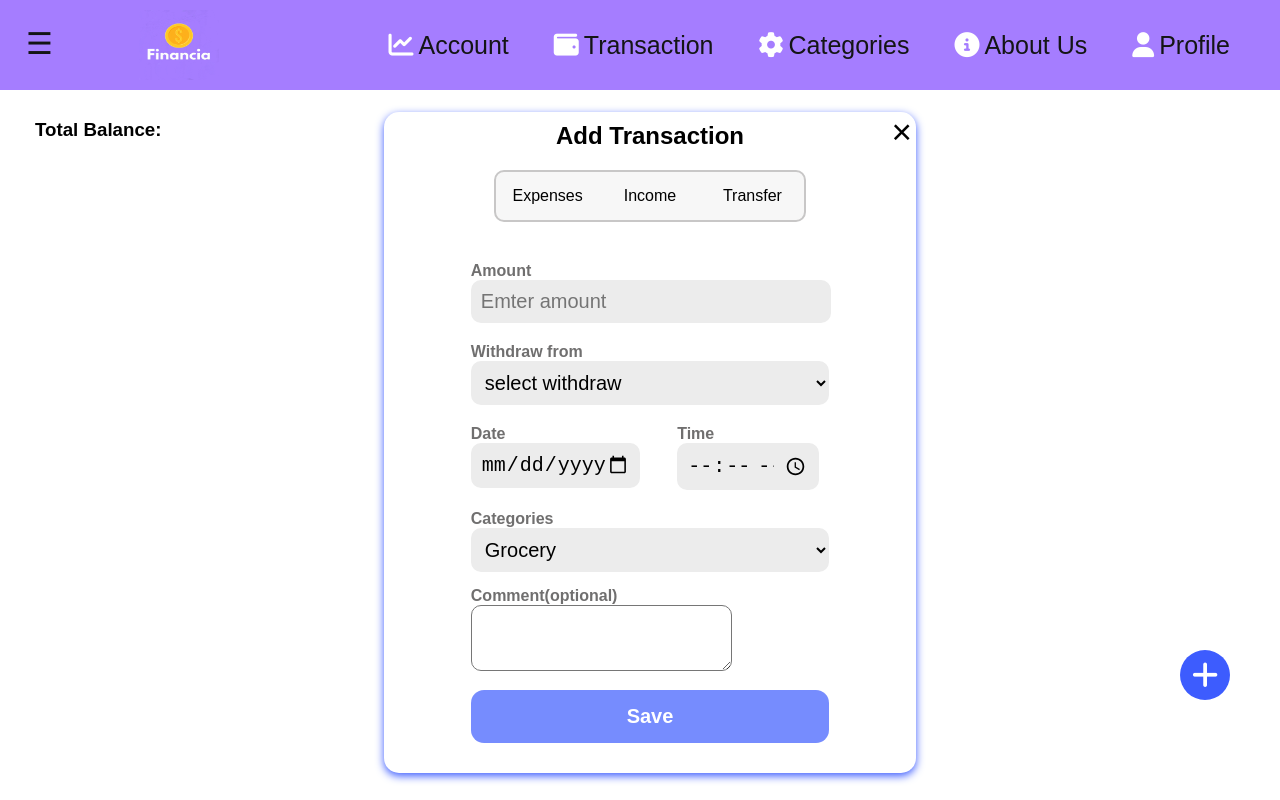
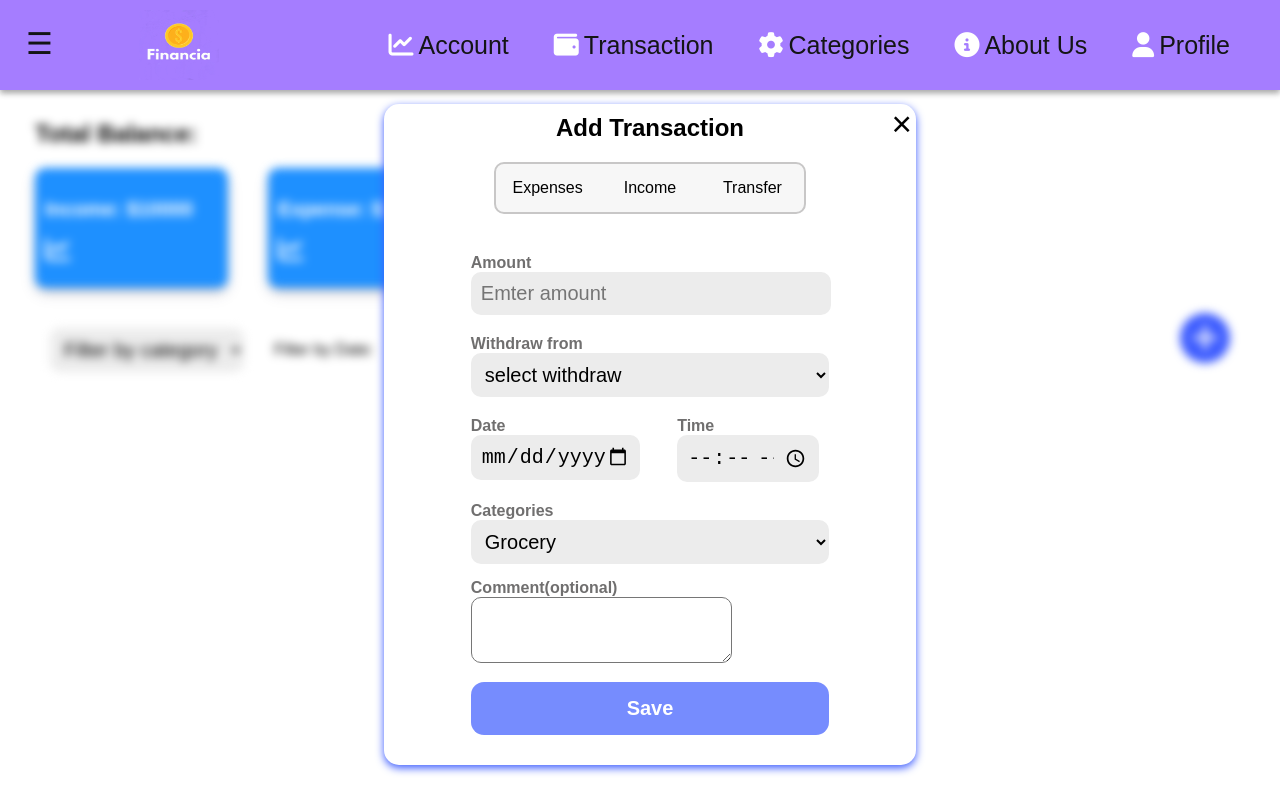
Before and after one commit to mohnish201/Financia, a plain HTML site: page frontend/Transaction part/transaction.html in a window 1280 px wide. Both pictures are taken after a click on the button 1205 px from the left and 675 px from the top of the page. Drawn offline with Linux system fonts and the light colour scheme; no server answers.

Commit message:
Added css in transaction display page

```diff
--- a/frontend/Transaction part/transaction.css
+++ b/frontend/Transaction part/transaction.css
@@ -99,9 +99,10 @@ body {
     box-shadow: #3d5cfe 0px 3px 8px;
     position: absolute;
     left: 30%;
-    top: 14%;
+    top: 13%;
     background-color: white;
     display: none;
+    position: fixed;
  }
  /* #Transactions_container{
   margin: auto;
@@ -231,6 +232,7 @@ body {
     border: none;
     cursor: pointer;
     color: white;
+    position: fixed;
 
   }
 
@@ -245,6 +247,8 @@ body {
     height: 70px;
     transition: height 0.5s, width 0.5s;
   }
+
+
   :root{
     --color-primary: #3d5cfe;
     --color-white: #ffffff;
@@ -261,8 +265,13 @@ body {
             color: var(--color-black);
             display: flex;
             align-items: center;
-           justify-content: space-between;
+            justify-content: space-between;
             padding: 10px;
+            box-shadow: rgba(0, 0, 0, 0.16) 0px 3px 6px, rgba(0, 0, 0, 0.23) 0px 3px 6px;
+            /* width: 100%;
+            margin: 0;
+            padding: 0;
+            position: fixed; */
 
         }
 
@@ -313,6 +322,7 @@ body {
   overflow-x: hidden;
   transition: 0.5s;
   padding-top: 60px;
+  box-shadow: rgba(0, 0, 0, 0.16) 0px 3px 6px, rgba(0, 0, 0, 0.23) 0px 3px 6px;
 }
 
 .sidenav a {
@@ -392,22 +402,29 @@ top: 40%;
   padding: 20px;
   display: flex;
   flex-direction: column;
-  gap: 10px;
+  gap: 20px;
 
 }
+/* #Transactions_container:nth-child(odd){
+  background-color: rgb(198, 246, 127);;
+} */
+
 
 .card{
   width: 80%;
-  border: 2px solid black;
   display: flex;
+  border: 1px solid dodgerblue;
   gap: 20px;
   font-size: 20px;
   box-sizing: border-box;
   align-items: center;
   padding: 5px;
   border-radius: 15px;
-  background-color: rgb(198, 246, 127);
+  background-color: white;
   justify-content: space-evenly;
+  box-shadow: rgba(46, 120, 240, 0.4) 0px 5px, rgba(115, 129, 200, 0.3) 0px 10px, rgba(46, 137, 240, 0.2) 0px 15px, rgba(69, 46, 240, 0.1) 0px 20px, rgba(46, 107, 240, 0.05) 0px 25px;
+  /* box-shadow: rgba(50, 50, 93, 0.25) 0px 6px 12px -2px, rgba(0, 0, 0, 0.3) 0px 3px 7px -3px; */
+  /* color: white; */
 }
  .iconDiv{
   width: 50px;
@@ -433,12 +450,51 @@ top: 40%;
  }
  .amount{
   font-weight: bold;
+  color: red;
  }
  .withdraw_from{
   grid-area: 5;
  }
 
+ #income_expenses{
+  display: flex;
+  gap: 40px;
 
+ }
+
+ #income, #expense{
+  width: 14%;
+  height: 100px;
+  background-color: dodgerblue;
+  border-radius: 10px;
+  /* box-sizing: border-box; */
+  padding: 10px;
+  font-size: 17px;
+  color: white;
+  box-shadow: rgba(50, 50, 93, 0.25) 0px 6px 12px -2px, rgba(0, 0, 0, 0.3) 0px 3px 7px -3px;
+ }
+
+ #filterByCategory{
+  width: auto;
+ }
+
+ #filterByDate{
+    padding: 10px;
+    font-size: 20px;
+    border-radius: 15px;
+    border: none;
+    background-color: rgb(239, 236, 236);
+ }
+
+ #filterDiv{
+  margin: 40px;
+  display: flex;
+  align-items: center;
+  gap: 30px;
+ }
+/* #headerContainer{
+  margin-top: 80px;
+} */
  /* #mainContainer{
   background-color: white;
  } */
--- a/frontend/Transaction part/transaction.html
+++ b/frontend/Transaction part/transaction.html
@@ -42,9 +42,34 @@
 
         <!-- Your content goes here -->
         <div id="headerContainer">
-               <h3>Total Balance: <span id="total_balance"></span></h3>
+               <h2>Total Balance: <span id="total_balance"></span></h2>
+
+               <div id="income_expenses">
+                <div id="income">
+                    <h3>Income: <span>$10000</span></h3>
+                    <i class="fa-solid fa-chart-line fa-xl"></i>
+                </div>
+                <div id="expense">
+                    <h3>Expense: <span>$10000</span></h3>
+                    <i class="fa-solid fa-chart-line fa-xl"></i>
+                </div>
+               </div>
+
         </div>
 
+        <div id="filterDiv">
+            <select name="" id="filterByCategory">
+                <option value="">Filter by category</option>
+                <option value="Grocery">Grocery</option>
+                <option value="Shopping">Shopping</option>
+                <option value="Bills">Bills</option>
+                <option value="Pets">Pets</option>
+                <option value="Electricity">Electricity</option>
+                <option value="Transport">Transport</option>
+            </select>
+
+            <span>Filter by Date:</span><input type="date" id="filterByDate">
+        </div>
 
         <div id="Transactions_container">
 
--- a/frontend/Transaction part/transaction.js
+++ b/frontend/Transaction part/transaction.js
@@ -11,6 +11,9 @@ let Transactions_container = document.getElementById("Transactions_container");
 circle_btn.addEventListener('click', function() {
     AddTransactionDiv.style.display= "block"
     AddTransactionDiv.style.visibility = "visible"
+    mainContainer.style.filter = "blur(5px)"
+    // AddTransactionDiv.style.filter = "blur(5px)"
+
     // AddTransactionDiv.classList.toggle('show');
     /* Black fallback color */
 
@@ -30,6 +33,7 @@ function openNav() {
 
   function closeTransDiv(){
     AddTransactionDiv.style.visibility = "hidden";
+    mainContainer.style.filter = "blur(0px)"
 
 
   }
@@ -66,6 +70,7 @@ async function fetchdata(){
 saveBtn.addEventListener("click", function(){
 
     showdata();
+
     AddTransactionDiv.style.display = "none"
 })
 async function showdata(){
@@ -115,17 +120,19 @@ function displaydata(data){
         let cards = document.createElement("div");
         cards.className = "card";
 
-        const setBg = () => {
-            const randomColor = Math.floor(Math.random()*16777215).toString(16);
-            cards.style.backgroundColor = "#" + randomColor;
-          }
-          setBg();
+
 
         let iconDiv = document.createElement("div");
         iconDiv.className = "iconDiv"
         let icon = document.createElement("i");
         icon.className = `fa-solid fa-${el.category} fa-xl`
         iconDiv.append(icon);
+
+          const setBg = () => {
+            const randomColor = Math.floor(Math.random()*16777215).toString(16);
+            iconDiv.style.backgroundColor = "#" + randomColor;
+          }
+          setBg();
 
         let categoryDiv = document.createElement("div");
         categoryDiv.className = "categoryDiv";
@@ -151,52 +158,22 @@ function displaydata(data){
         amtDiv.id = "amount";
         let amount = document.createElement("p");
         amount.className = "amount";
-        amount.textContent = "$"+el.amount;
+        amount.textContent = "- "+"$"+el.amount;
 
         amtDiv.append(amount)
 
-        total_balance.innerText = totalFun(el)
+        let sum =0;
+        for(let i=0; i<data.length; i++){
+            sum+= data[i].amount;
+        }
+        total_balance.innerText = "$"+sum;
+
         cards.append(iconDiv, category, date, time, withdraw_from, amtDiv)
         Transactions_container.append(cards)
 
+        // total_balance.innerText = totalFun(el)
 
 
     })
 
-
-
 }
-
-function totalFun(data){
-    let sum = data.amount;
-    sum+= data.amount;
-
-    return sum;
-}
-// amount
-// :
-// 10000
-// category
-// :
-// "Shopping"
-// comment
-// :
-// ""
-// date
-// :
-// "2023-05-11"
-// id
-// :
-// 4
-// time
-// :
-// "18:18"
-// withdraw_from
-// :
-// "Debit"
-{/* <div class= "card">
-    icon category
-    date , time , transaction type     amount
-
-
-</div> */}
```
Also changed, not shown: 2 other files.
